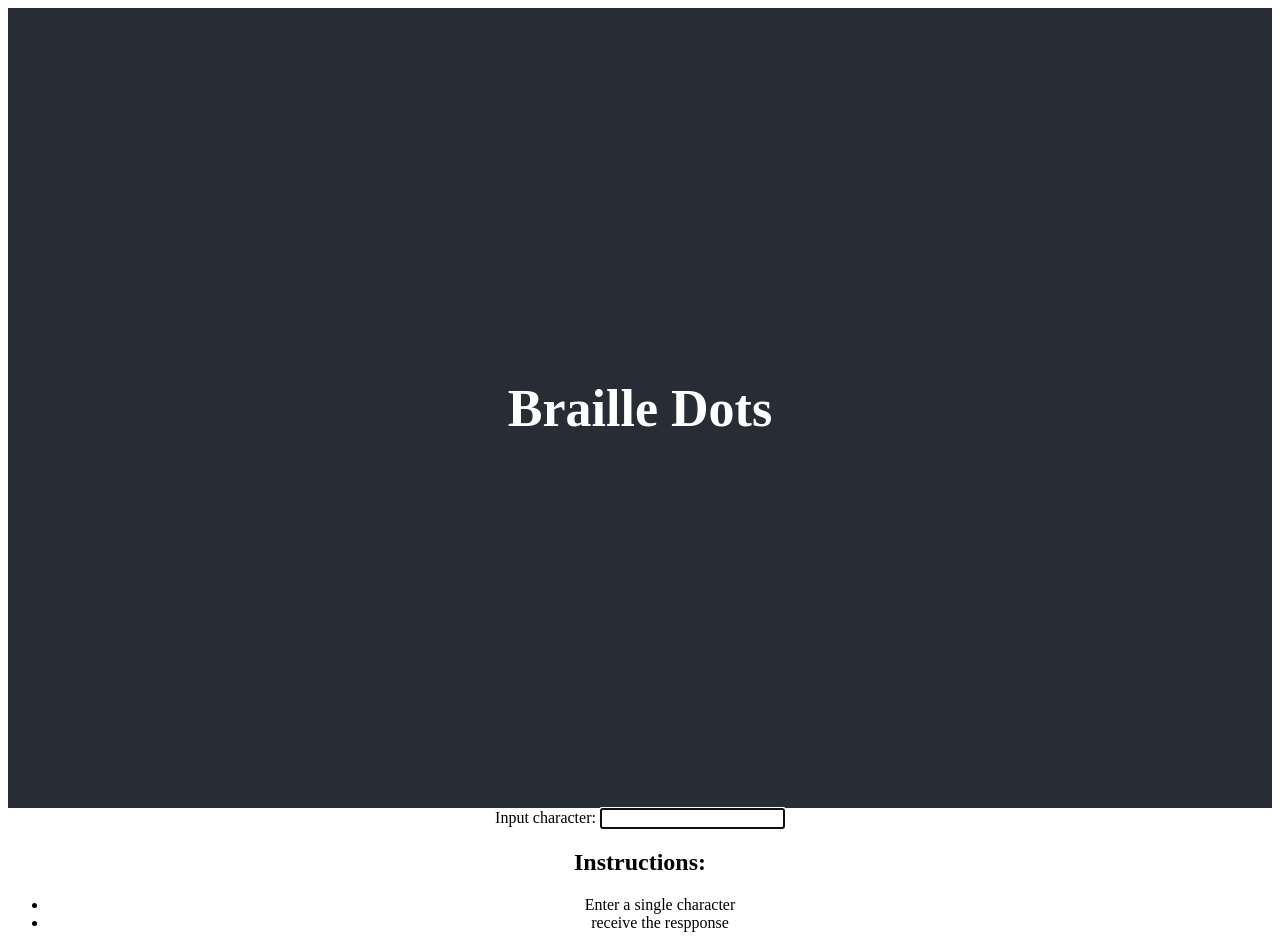
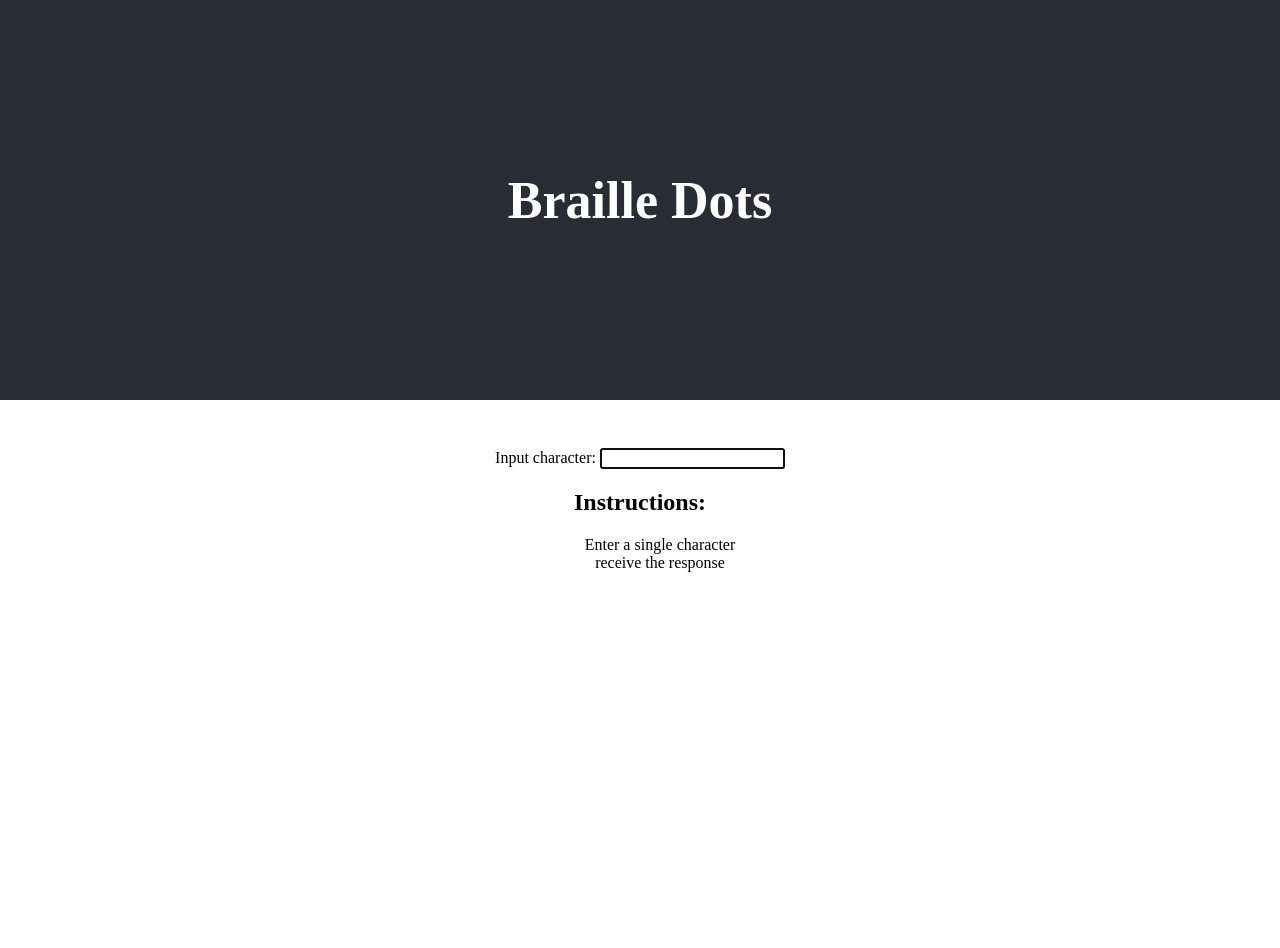
Before and after one commit to renanfpina/braille-dots, a React (Create React App) app: page / in a window 1280 px wide. After the commit the page ends 800 px from the top, so only its background shows below. Built offline with nearby package versions, Linux system fonts and the light colour scheme.

Commit message:
Adding gh-pages and quick css fixes (#8)

```diff
--- a/package.json
+++ b/package.json
@@ -2,6 +2,7 @@
   "name": "braille-dots",
   "version": "0.1.0",
   "private": true,
+  "homepage": "https://renanfpina.github.io/braille-dots",
   "dependencies": {
     "@testing-library/jest-dom": "^5.16.5",
     "@testing-library/react": "^13.4.0",
@@ -19,6 +20,8 @@
     "web-vitals": "^2.1.4"
   },
   "scripts": {
+    "predeploy": "npm run build",
+    "deploy": "gh-pages -d build",
     "start": "react-scripts start",
     "build": "react-scripts build",
     "test": "react-scripts test",
@@ -44,6 +47,7 @@
     ]
   },
   "devDependencies": {
-    "eslint": "^8.32.0"
+    "eslint": "^8.32.0",
+    "gh-pages": "^5.0.0"
   }
 }
--- a/src/App.scss
+++ b/src/App.scss
@@ -1,21 +1,22 @@
+body {
+  margin: 0;
+}
+.input-container {
+  padding-top: 3rem;
+}
 .App {
   text-align: center;
 }
 
-.App-logo {
-  height: 40vmin;
-  pointer-events: none;
-}
-
-@media (prefers-reduced-motion: no-preference) {
-  .App-logo {
-    animation: App-logo-spin infinite 20s linear;
+.instructions {
+  ul {
+    list-style-type: none;
   }
 }
 
 .App-header {
   background-color: #282c34;
-  min-height: 100vh;
+  min-height: 50vh;
   display: flex;
   flex-direction: column;
   align-items: center;
@@ -27,12 +28,3 @@
 .App-link {
   color: #61dafb;
 }
-
-@keyframes App-logo-spin {
-  from {
-    transform: rotate(0deg);
-  }
-  to {
-    transform: rotate(360deg);
-  }
-}
--- a/src/App.tsx
+++ b/src/App.tsx
@@ -8,15 +8,17 @@ const App = () => {
       <header className="App-header">
         <h1>Braille Dots</h1>
       </header>
-      <main>
-      <InputCharacter />
+      <main className="input-container">
+        <InputCharacter />
       </main>
       <footer>
-        <h2>Instructions:</h2>
-        <ul>
-          <li>Enter a single character</li>
-          <li>receive the respponse</li>
-        </ul>
+        <div className="instructions">
+          <h2>Instructions:</h2>
+          <ul>
+            <li>Enter a single character</li>
+            <li>receive the response</li>
+          </ul>
+        </div>
       </footer>
     </div>
   )
```
Also changed, not shown: 1 other file (tests, documents, lock files or other folders).
